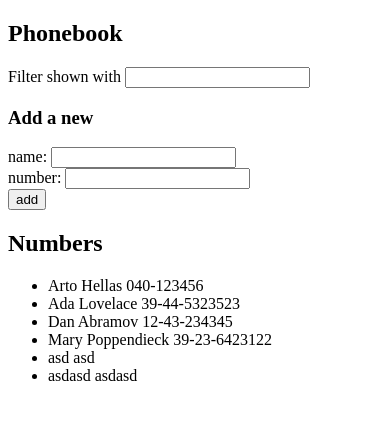
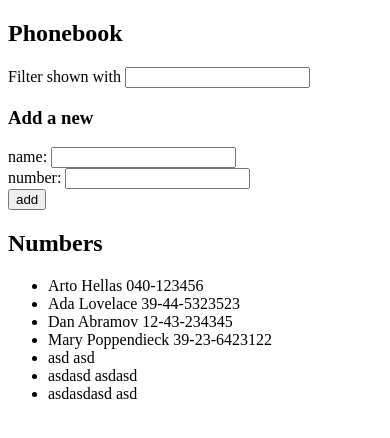
Before and after one commit to Agerbav/fullstackopen-submission, a React (Vite) app in the folder part2/phonebook/: page / in a window 390 px wide. Shown: the top 438 px of the page. Built offline with nearby package versions, Linux system fonts and the light colour scheme; data requests are answered from the project's data file.

Commit message:
2.13: The Phonebook step 8

```diff
--- a/part2/phonebook/db.json
+++ b/part2/phonebook/db.json
@@ -29,6 +29,11 @@
       "id": "6",
       "name": "asdasd",
       "number": "asdasd"
+    },
+    {
+      "id": "7",
+      "name": "asdasdasd",
+      "number": "asd"
     }
   ]
 }
--- a/part2/phonebook/src/App.jsx
+++ b/part2/phonebook/src/App.jsx
@@ -1,5 +1,5 @@
 import { useState, useEffect } from 'react'
-import axios from 'axios'
+import personServices from "./services/persons"
 
 const Filter = ({filter, handleFilterChange}) =>{
   return(
@@ -36,11 +36,11 @@
   const [filter, setFilter] = useState('')
 
   useEffect(()=>{
-    axios
-    .get("http://localhost:3001/persons")
-    .then(response => {
-      setPersons(response.data)
-    })
+    personServices
+      .getAll()
+      .then(initialPersons => {
+        setPersons(initialPersons)
+      })
 
   }, [])
 
@@ -66,10 +66,10 @@
         id: `${persons.length + 1}`,
       }
 
-      axios
-        .post("http://localhost:3001/persons", newPerson)
-        .then((response)=>{
-          setPersons(persons.concat(response.data))
+      personServices
+        .create(newPerson)
+        .then( returnedPerson =>{
+          setPersons(persons.concat(returnedPerson))
           setNewName("")
           setNewNumber("")
         })
--- /dev/null
+++ b/part2/phonebook/src/services/persons.js
@@ -0,0 +1,15 @@
+import axios from "axios"
+
+const baseUrl = "http://localhost:3001/persons"
+
+const getAll = () => {
+  const request = axios.get(baseUrl)
+  return request.then(response => response.data)
+}
+const create = (newObject) => {
+  const request = axios.post(baseUrl, newObject)
+  return request.then(response => response.data)
+}
+
+
+export default { getAll, create }
```
